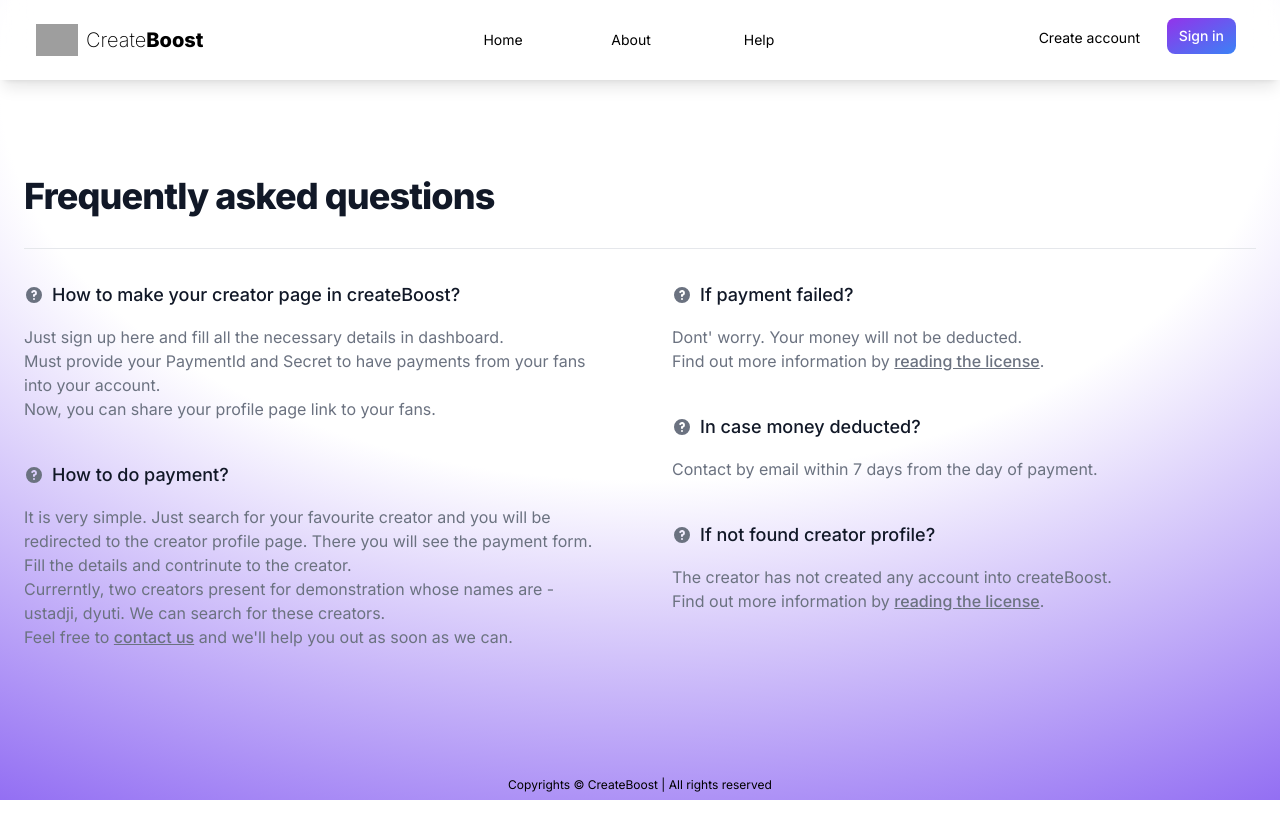
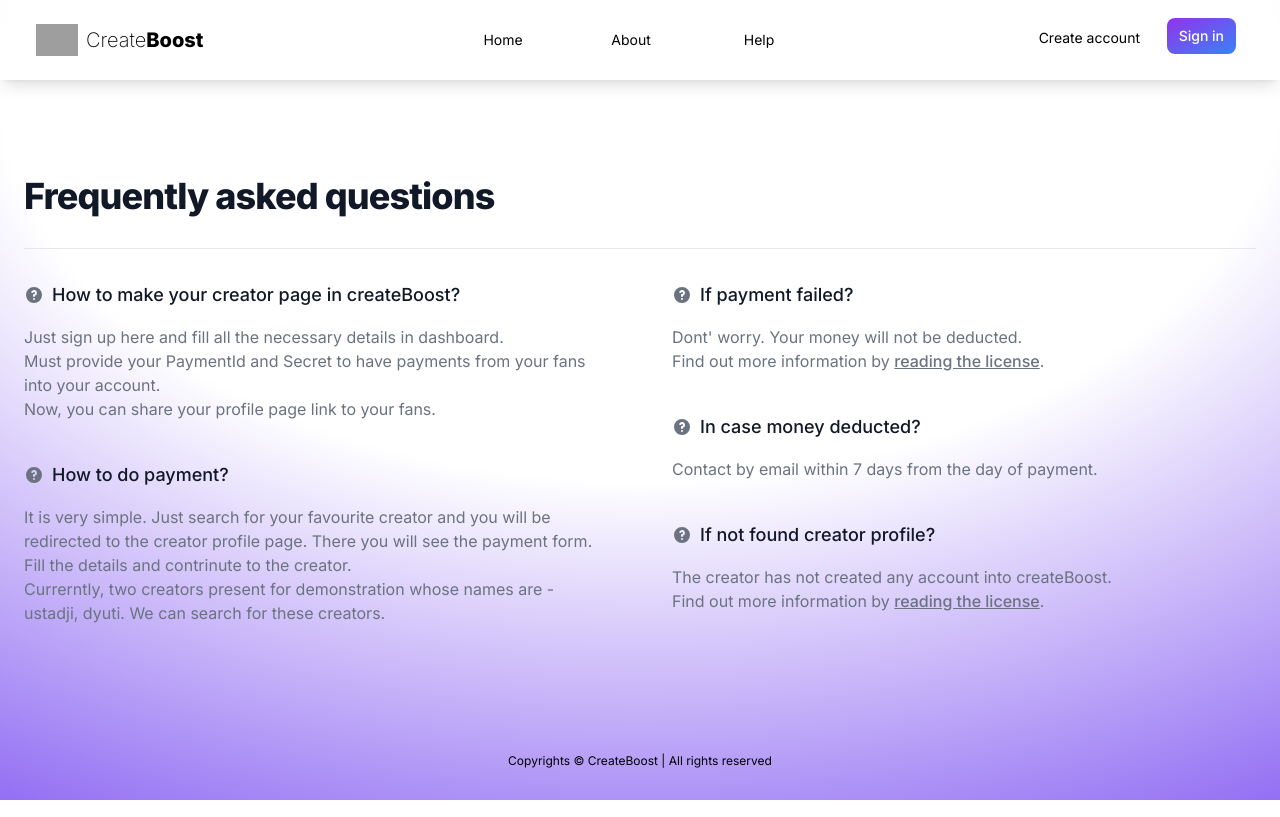
Before and after one commit to Dyuti01/CreateBoost, a Next.js app: page /help in a window 1280 px wide. Built offline with nearby package versions, Linux system fonts and the light colour scheme; no server answers; grey boxes are pictures that could not be loaded.

Commit message:
Update page.js

```diff
--- a/app/help/page.js
+++ b/app/help/page.js
@@ -48,7 +48,6 @@ const page = () => {
                   </h3>
                   <p class="text-gray-500 dark:text-gray-400">It is very simple. Just search for your favourite creator and you will be redirected to the creator profile page. There you will see the payment form. Fill the details and contrinute to the creator.</p>
                   <p class="text-gray-500 dark:text-gray-400">Currerntly, two creators present for demonstration whose names are - ustadji, dyuti. We can search for these creators.</p>
-                  <p class="text-gray-500 dark:text-gray-400">Feel free to <a href="#" class="font-medium underline text-primary-600 dark:text-primary-500 hover:no-underline" target="_blank" rel="noreferrer">contact us</a> and we'll help you out as soon as we can.</p>
               </div>
           </div>
           <div>
```
